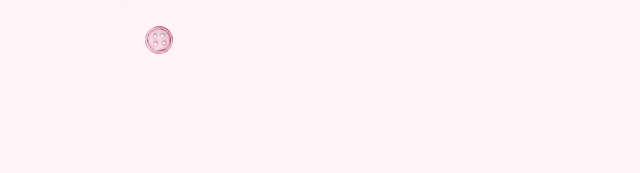
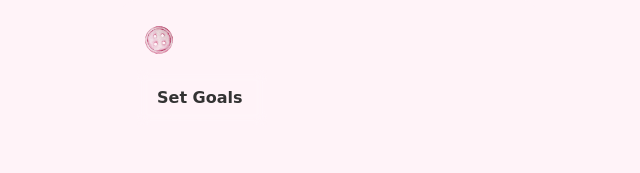
Before and after one commit to cady-kocanda/momenta, a React (Vite) app: page / in a window 1280 px wide. Both pictures are taken after a click on the button "Goals". Shown: the top 173 px of the page, without its empty margins (311-951 px from the left). Built offline with nearby package versions, Linux system fonts and the light colour scheme.

Commit message:
bad code

```diff
--- a/src/nav/MenuButton.tsx
+++ b/src/nav/MenuButton.tsx
@@ -1,13 +1,52 @@
-import React from 'react'
+import React, { useRef, useState } from 'react'
 
-type Props = {
-  onClick?: () => void
-}
+type Props = {}
 
-export default function MenuButton({ onClick }: Props) {
+export default function MenuButton({}: Props) {
+  const btnRef = useRef<HTMLButtonElement>(null)
+  const [showNav, setShowNav] = useState(false)
+
+  const handleClick = () => {
+    if (btnRef.current) {
+      btnRef.current.animate([
+        { transform: 'rotate(0deg)' },
+        { transform: 'rotate(360deg)' }
+      ], {
+        duration: 400,
+        easing: 'cubic-bezier(0.4, 0.2, 0.2, 1)'
+      })
+    }
+    setShowNav(v => !v)
+  }
+
   return (
-    <button className="menu-btn" title="Goals" onClick={onClick}>
-      <img src="/images/ButtonMenu.png" alt="Goals menu" />
-    </button>
+    <>
+      <button ref={btnRef} className="menu-btn" title="Goals" onClick={handleClick}>
+        <img src="/images/ButtonMenu.png" alt="Goals menu" />
+      </button>
+      {showNav && (
+        <nav
+          style={{
+            position: 'absolute',
+            top: 70,
+            left: 18,
+            display: 'flex',
+            flexDirection: 'column',
+            padding: '8px 20px',
+            fontFamily: "'Caveat', 'Comic Sans MS', 'Brush Script MT', cursive, arial, sans-serif",
+            fontWeight: 600,
+            fontSize: '1.0em',
+            color: '#333',
+            cursor: 'pointer',
+            minWidth: 90,
+            zIndex: 20,
+            backdropFilter: 'blur(6px)',
+            transition: 'opacity 0.2s',
+          }}
+        >
+          <div style={{ padding: '10px 0', textAlign: 'left' }}>Set Goals</div>
+        </nav>
+      )}
+    </>
   )
 }
```
Also changed, not shown: src/index.ts (+36 -1 lines).
